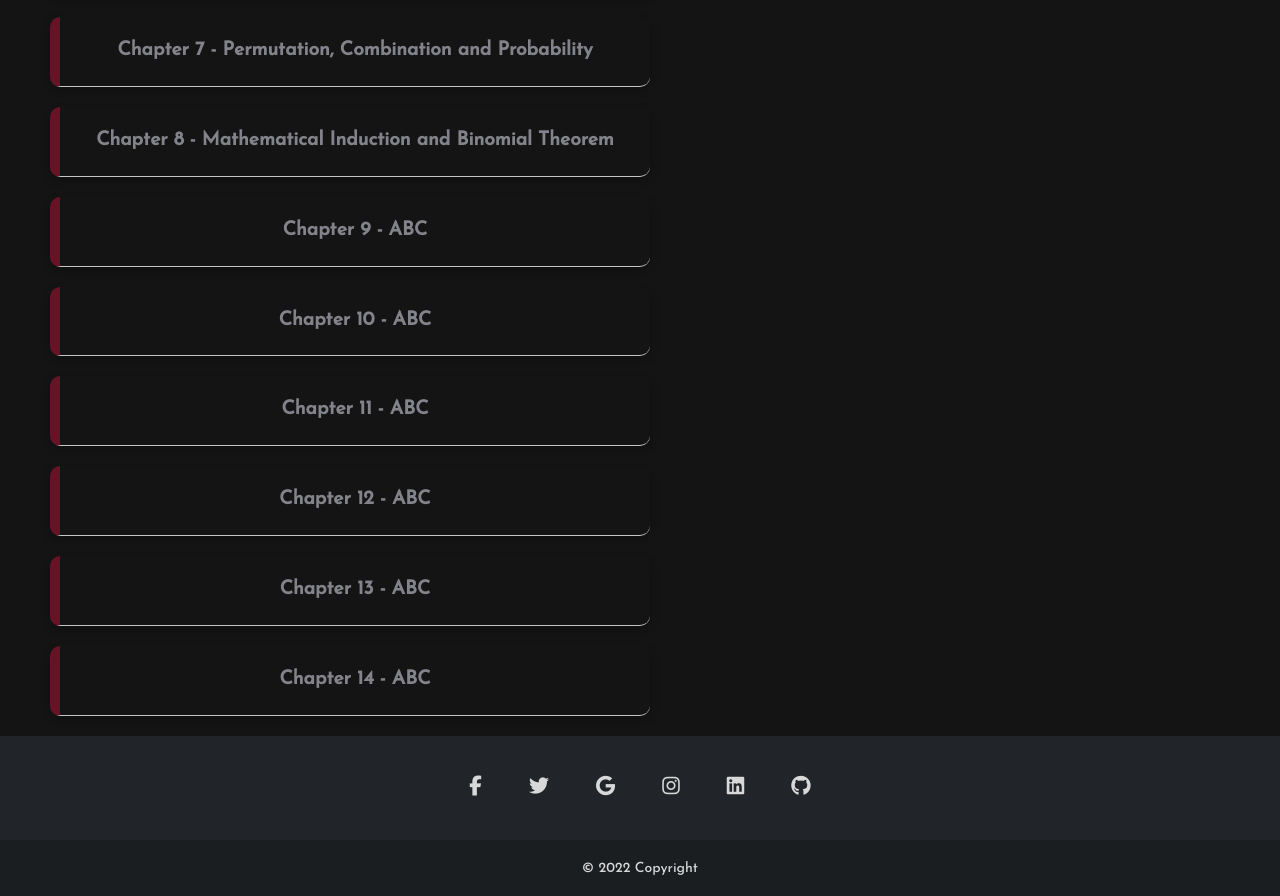
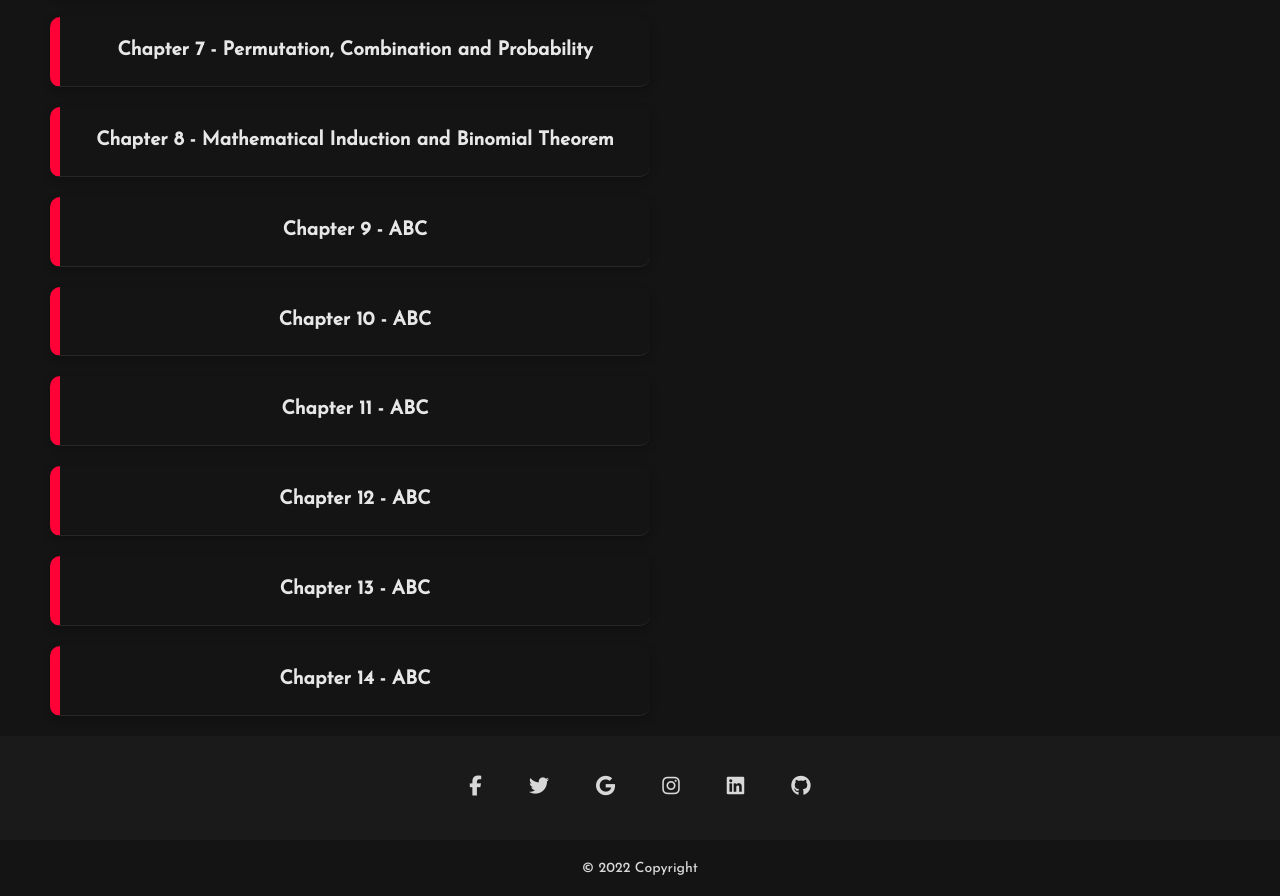
Before and after one commit to RafayKhan177/NoteZilla, a plain HTML site: page index3MathKips.html in a window 1280 px wide. Shown: the part 1510-2406 px from the top of the page. Drawn offline with nearby package versions, Linux system fonts and the light colour scheme.

Commit message:
'SideNav'

```diff
--- a/index.css
+++ b/index.css
@@ -10,6 +10,7 @@
     color: #d8d8d8;
     text-align: center;
     transition: 0.1s;
+    outline: 0px;
 }
 
 html body {
@@ -368,10 +369,10 @@ footer span {
 
 .section {
     box-shadow: rgba(0, 0, 0, 0.24) 0px 3px 8px;
-    border-bottom: 1px solid #c5c5c5;
+    border-bottom: 1px solid #272727;
     margin: 20px 50px;
     border-radius: 10px;
-    border-left: 10px solid rgb(104, 18, 37);
+    border-left: 10px solid rgb(255, 0, 55);
 }
 
 .h-subject {
@@ -385,6 +386,10 @@ footer span {
     list-style: none;
     padding: 0;
 }
+.lists a{
+    color: #c5c5c5;
+}
+
 
 .item {
     margin: 10px;
@@ -393,13 +398,12 @@ footer span {
 }
 
 .Description {
-    color: #83838b;
+    color: #e7e7e7;
     cursor: pointer;
     font-weight: bold;
     font-size: 1.2em;
     padding: 20px 30px;
 }
-
 .Detail {
     padding: 0px 0px;
     margin: 0px 25px;
@@ -442,3 +446,19 @@ footer span {
 }
 
 /***** END OF NOTEpdf  *****/
+
+/***** Footer *****/
+Footer .copyright{
+    background-color: #141414;
+}
+Footer{
+    background-color: #1a1a1a;
+}
+/***** End Footer *****/
+
+/* .h-subject{
+    color: #c5c5c5;
+}
+.Description .Detail .lists .item a{
+    color: #e60f0f;
+} */
--- a/index3MathKips.html
+++ b/index3MathKips.html
@@ -261,7 +261,7 @@
  <!-- ========== Start Footer ========== -->
     <!-- Remove the container if you want to extend the Footer to full width. -->
     <div>
-        <footer class="text-center text-white bg-dark">
+        <footer class="text-center text-white">
             <!-- Grid container -->
             <div class="container pt-4">
                 <!-- Section: Social media -->
@@ -294,7 +294,7 @@
             <!-- Grid container -->
 
             <!-- Copyright -->
-            <div class="text-center text-light p-3" style="background-color: rgba(0, 0, 0, 0.2)">
+            <div class="text-center text-light p-3 copyright">
                 <span>© 2022 Copyright</span>
             </div>
             <!-- Copyright -->
```
Also changed, not shown: index.html (+2 -12 lines), index2Biology.html (+2 -2 lines), index2Chemistry.html (+2 -2 lines), index2English.html (+2 -2 lines), index2Islamiat.html (+1 -1 lines), index2Math.html (+2 -2 lines), index2Physics.html (+2 -2 lines), index2Quran.html (+2 -2 lines), index2Urdu.html (+2 -2 lines).
